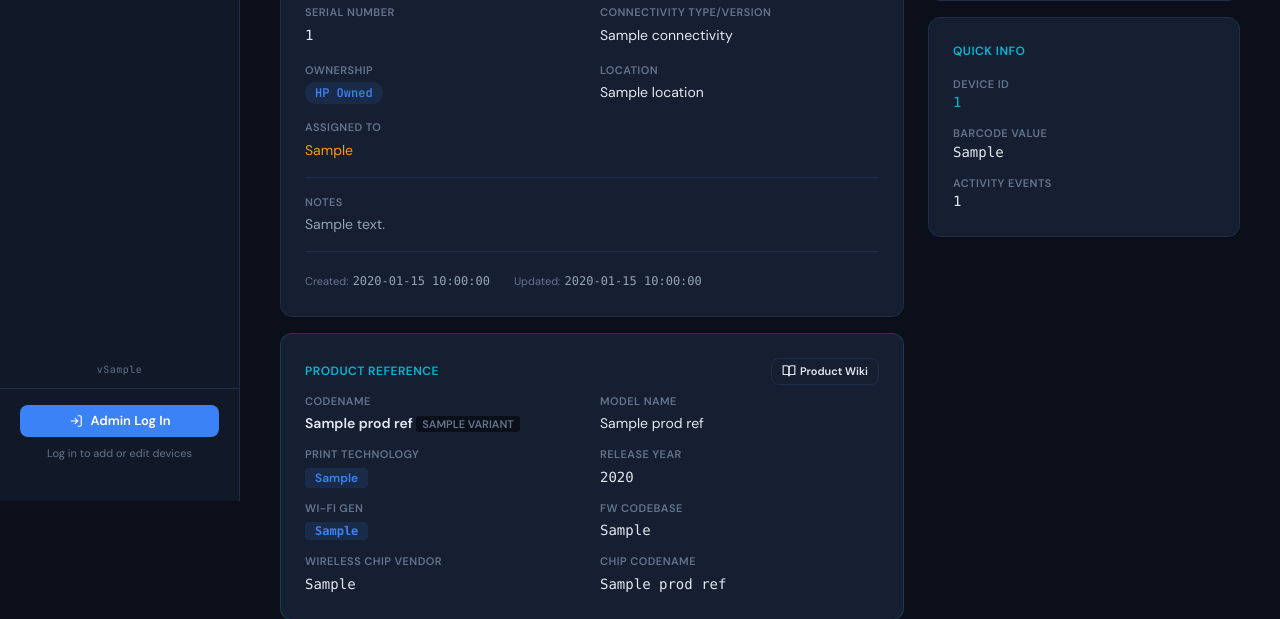
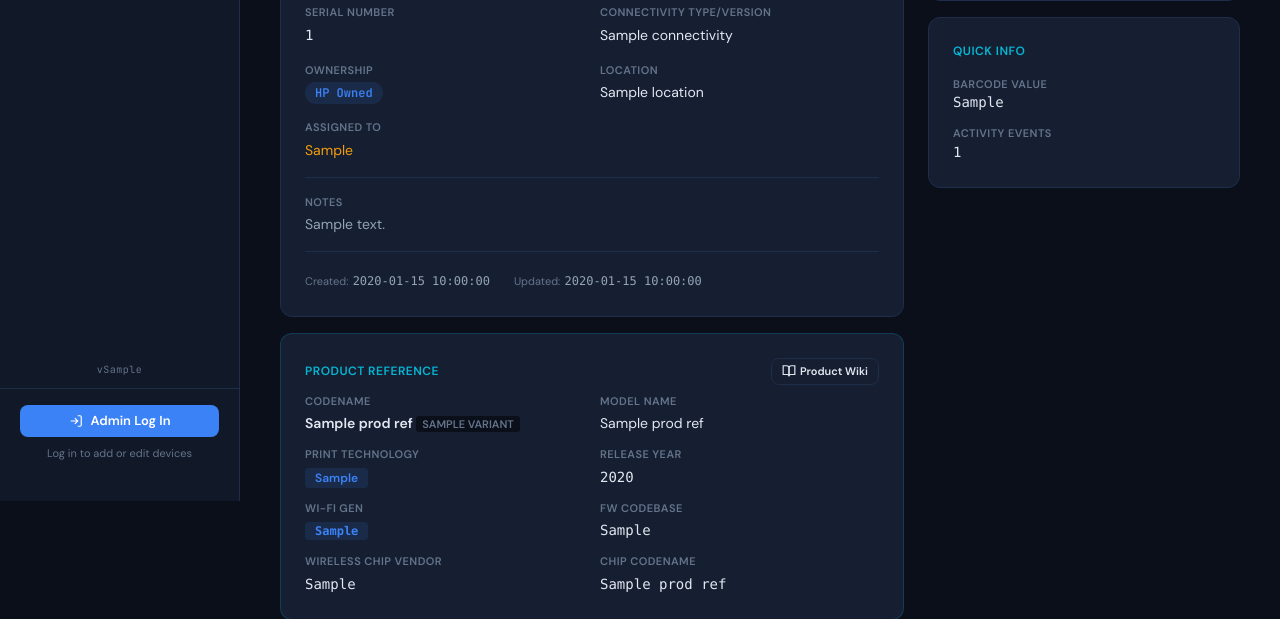
Before and after one commit to jgaweda/Inventory-Management, a Python web app: template templates/device_detail.html in a window 1280 px wide. Shown: the part 299-918 px from the top of the page. Run offline with Jinja, Linux system fonts and the light colour scheme; the template is opened without the code that fills it: most values are stand-ins (such as "Sample title", 1, 10 or a date in 2020); some libraries are stand-ins or nearby versions.

Commit message:
Hide device ID from device detail page
Remove the Device ID row from Quick Info — only the barcode value
is shown. The internal device_id is still used in URLs and the
database but is no longer visible in the UI.

https://claude.ai/code/session_01HqEiuPxJPvgpErhm97xCjH

```diff
--- a/templates/device_detail.html
+++ b/templates/device_detail.html
@@ -466,10 +466,6 @@
             <div class="section-label">Quick Info</div>
             <div style="display: flex; flex-direction: column; gap: 12px;">
                 <div>
-                    <div style="font-size: 11px; text-transform: uppercase; letter-spacing: 0.04em; color: var(--text-muted); font-weight: 600;">Device ID</div>
-                    <div class="font-mono" style="font-size: 14px; color: var(--accent-cyan);">{{ device.device_id }}</div>
-                </div>
-                <div>
                     <div style="font-size: 11px; text-transform: uppercase; letter-spacing: 0.04em; color: var(--text-muted); font-weight: 600;">Barcode Value</div>
                     <div class="font-mono" style="font-size: 14px;">{{ device.barcode_value }}</div>
                 </div>
```
